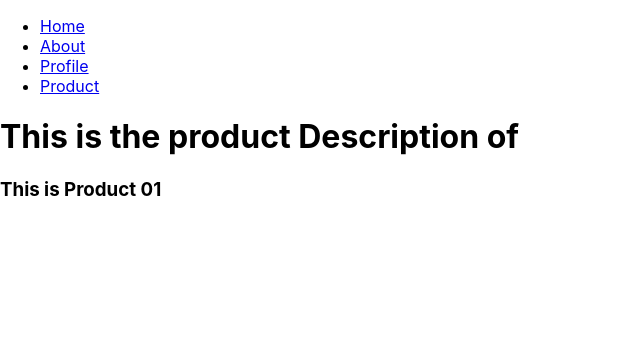
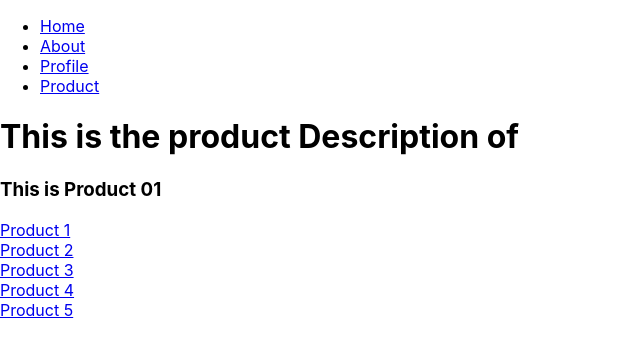
Before and after one commit to Mani007/react-router6, a React (Create React App) app: page /product/01 in a window 1280 px wide. Shown: the top 354 px of the page, without its empty margins (0-640 px from the left). Built offline with nearby package versions, Linux system fonts and the light colour scheme.

Commit message:
Outlet and Layout is added

```diff
--- a/src/App.js
+++ b/src/App.js
@@ -7,6 +7,7 @@ import Marketplace from './pages/Marketplace';
 import Profile from './pages/Profile';
 import Product from './pages/Product';
 import Notfound from './pages/Notfound';
+import Marklayout from './pages/Marklayout';
 
 function App() {
   return (
@@ -36,8 +37,9 @@ function App() {
       {/* <Route path='/martketplace' element={<Marketplace/>}/> */}
       <Route path='/profile' element={<Profile/>}/>
       {/* <Route path='/product/:id' element={<Product/>}/> */}
-      <Route path='/product'>
+      <Route path='/product' element={<Marklayout/>}>
         <Route index element={<Marketplace/>}/>
+
         <Route path=":id" element={<Product/>}/>
       </Route>
 
--- a/src/pages/Marketplace.jsx
+++ b/src/pages/Marketplace.jsx
@@ -6,11 +6,11 @@ export default function Marketplace() {
     <>
     <div>
         <h1>This is the marketplace page </h1>
-        <Link to="/product/01">Product 1 </Link> <br/>
+        {/* <Link to="/product/01">Product 1 </Link> <br/>
         <Link to="/product/02">Product 2 </Link> <br/>
         <Link to="/product/03">Product 3 </Link> <br/>
         <Link to="/product/04">Product 4 </Link> <br/>
-        <Link to="/product/05">Product 5 </Link> <br/>
+        <Link to="/product/05">Product 5 </Link> <br/> */}
     </div>
     </>
   )
--- /dev/null
+++ b/src/pages/Marklayout.jsx
@@ -0,0 +1,18 @@
+import React from 'react'
+import { Link, Outlet } from 'react-router-dom'
+
+export default function Marklayout() {
+  return (
+    <>
+    <div>
+    <Outlet/>
+        <Link to="/product/01">Product 1 </Link> <br/>
+        <Link to="/product/02">Product 2 </Link> <br/>
+        <Link to="/product/03">Product 3 </Link> <br/>
+        <Link to="/product/04">Product 4 </Link> <br/>
+        <Link to="/product/05">Product 5 </Link> <br/>
+
+    </div>
+    </>
+  )
+}
```
